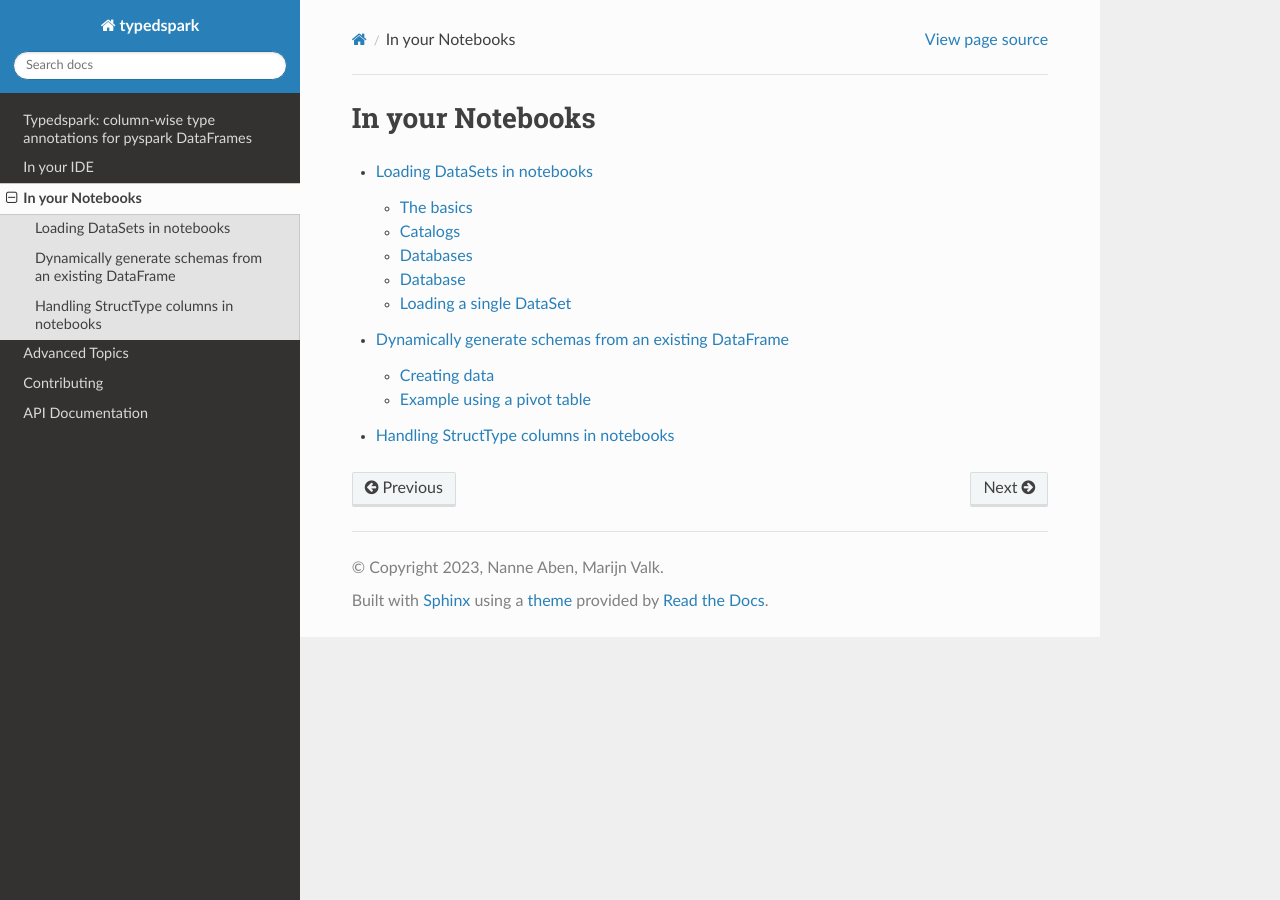
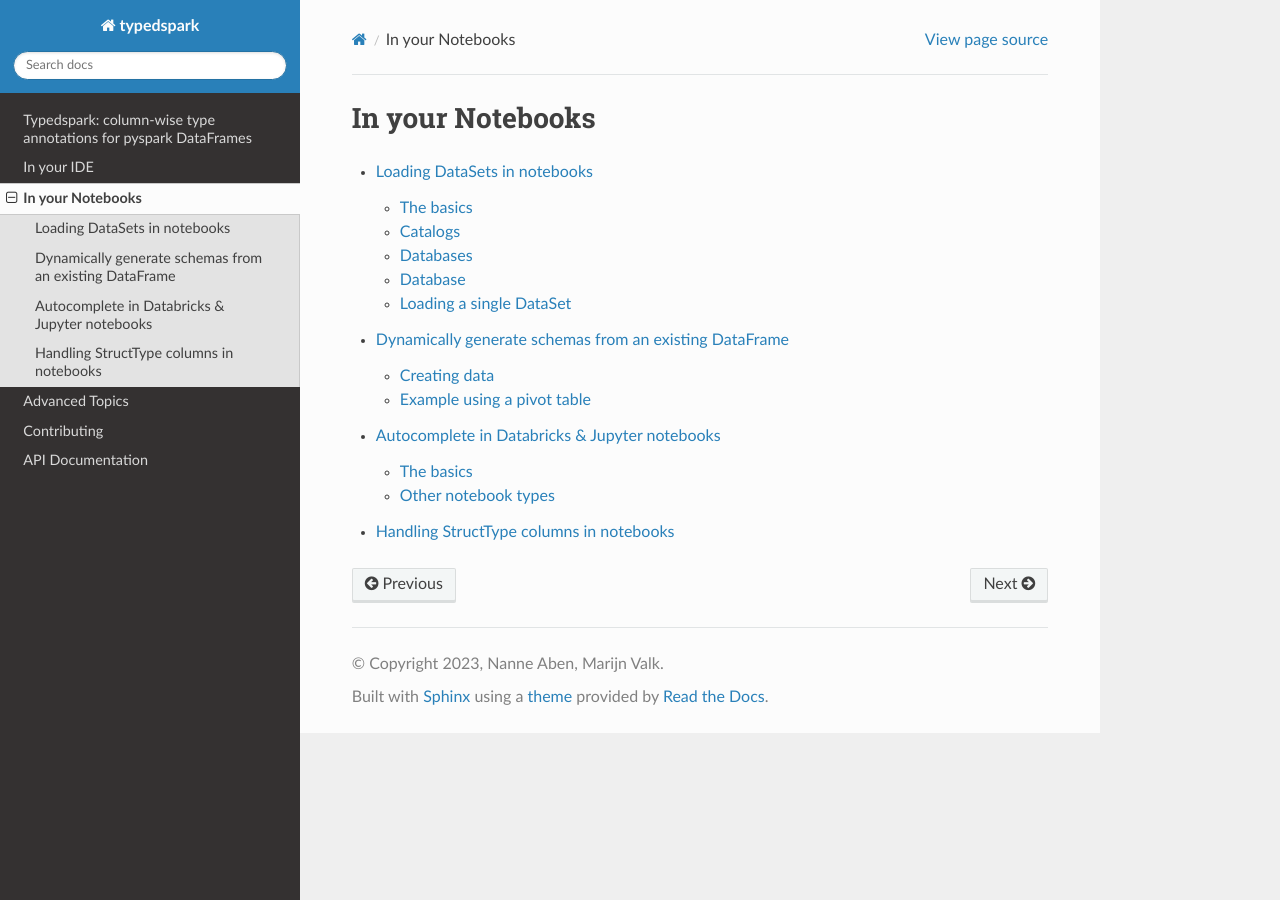
Before and after one commit to kaiko-ai/typedspark, a Sphinx documentation site: the page built from docs/source/notebook.rst, in a window 1280 px wide. Built offline with Sphinx 7.4.7 and the Read the Docs theme 2.0.0, drawn with Linux system fonts in a browser that asks for light colours.

Commit message:
update documentation

```diff
--- a/docs/source/notebook.rst
+++ b/docs/source/notebook.rst
@@ -5,4 +5,5 @@ In your Notebooks
 
    loading_datasets_in_notebooks
    create_schema_in_notebook
+   autocomplete_in_notebooks
    structtypes_in_notebooks
```
Also changed, not shown: docs/source/autocomplete_in_notebooks.ipynb (added), docs/source/loading_datasets_in_notebooks.ipynb.
